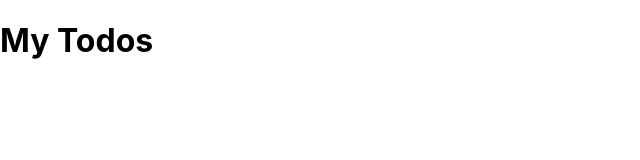
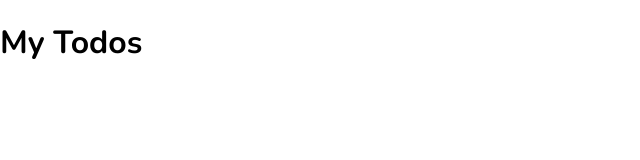
Before and after one commit to Imankh72/todo-test, a React (Create React App) app: page / in a window 1280 px wide. Shown: the top 160 px of the page, without its empty margins (0-640 px from the left). Built offline with nearby package versions, Linux system fonts and the light colour scheme; the HTML template or start-up script is replaced by a standard one.

Commit message:
Add; Nunito Font

```diff
--- a/public/index.html
+++ b/public/index.html
@@ -24,7 +24,13 @@
       work correctly both with client-side routing and a non-root public URL.
       Learn how to configure a non-root public URL by running `npm run build`.
     -->
-    <title>React App</title>
+    <link rel="preconnect" href="https://fonts.googleapis.com" />
+    <link rel="preconnect" href="https://fonts.gstatic.com" crossorigin />
+    <link
+      href="https://fonts.googleapis.com/css2?family=Nunito:wght@400;700&display=swap"
+      rel="stylesheet"
+    />
+    <title>Todo List</title>
   </head>
   <body>
     <noscript>You need to enable JavaScript to run this app.</noscript>
--- a/src/index.css
+++ b/src/index.css
@@ -1,13 +1,13 @@
 body {
   margin: 0;
-  font-family: -apple-system, BlinkMacSystemFont, 'Segoe UI', 'Roboto', 'Oxygen',
-    'Ubuntu', 'Cantarell', 'Fira Sans', 'Droid Sans', 'Helvetica Neue',
+  font-family: Nunito, -apple-system, BlinkMacSystemFont, "Segoe UI", "Roboto",
+    "Oxygen", "Ubuntu", "Cantarell", "Fira Sans", "Droid Sans", "Helvetica Neue",
     sans-serif;
   -webkit-font-smoothing: antialiased;
   -moz-osx-font-smoothing: grayscale;
 }
 
 code {
-  font-family: source-code-pro, Menlo, Monaco, Consolas, 'Courier New',
+  font-family: source-code-pro, Menlo, Monaco, Consolas, "Courier New",
     monospace;
 }
```
